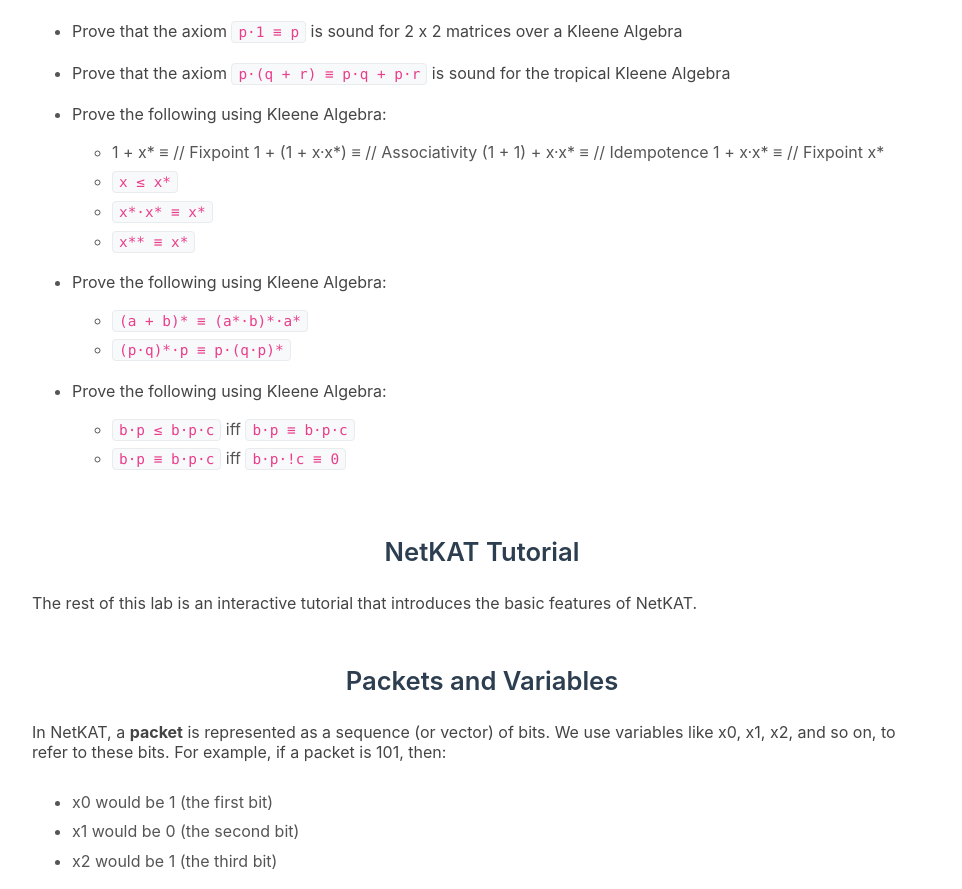
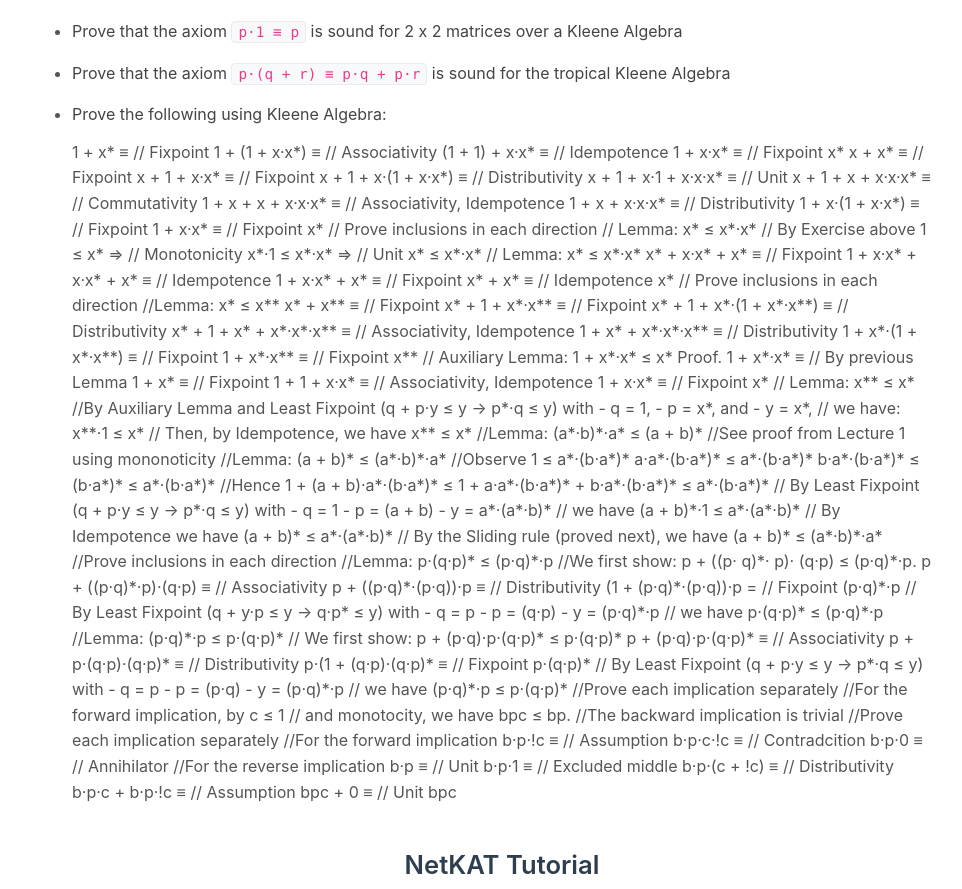
Before and after one commit to netkat-lang/netkat-www, a plain HTML site: page ssft25/lab1.html in a window 1280 px wide. Shown: the part 337-1226 px from the top of the page, without its empty margins (158-1120 px from the left). Drawn offline with Linux system fonts and the light colour scheme.

Commit message:
Solutions

```diff
--- a/ssft25/lab1.html
+++ b/ssft25/lab1.html
@@ -198,8 +198,7 @@
 	<li><p>Prove that the axiom <code>p·1 ≡ p</code> is sound for 2 x 2 matrices over a Kleene Algebra</li>
 	<li><p>Prove that the axiom <code>p·(q + r) ≡ p·q + p·r</code> is sound for the tropical Kleene Algebra</li>
 	<li><p>Prove the following using Kleene Algebra:</p>
-	  <ul>
-	    <li><netkat kleene exercise="1 ≤ x*">
+<netkat kleene exercise="1 ≤ x*">
 1 + x*
 ≡ // Fixpoint
 1 + (1 + x·x*)
@@ -209,25 +208,191 @@
 1 + x·x*
 ≡ // Fixpoint
 x*
-</netkat></li>
-	    <li><code>x ≤ x*</code></li>
-	    <li><code>x*·x* ≡ x*</code></li>
-	    <li><code>x** ≡ x*</code></li>
-	  </ul>
-	</li>
-	<li><p>Prove the following using Kleene Algebra:</p>
-	  <ul>
-	      <li><code>(a + b)* ≡ (a*·b)*·a*</code></li>
-	      <li><code>(p·q)*·p ≡ p·(q·p)*</code></li>
-	  </ul>
-	</li>
-	  <li><p>Prove the following using Kleene Algebra:</p>
-	    <ul>
-	      <li><code>b·p ≤ b·p·c</code> iff <code>b·p ≡ b·p·c</code></li>
-	      <li><code>b·p ≡ b·p·c</code> iff <code>b·p·!c ≡ 0</code></li>
-	    </ul>
-	  </li>
-      </ul>
+</netkat>
+<netkat kleene exercise="x ≤ x*">
+x + x*
+≡ // Fixpoint
+x + 1 + x·x*
+≡ // Fixpoint
+x + 1 + x·(1 + x·x*)
+≡ // Distributivity
+x + 1 + x·1 + x·x·x*
+≡ // Unit
+x + 1 + x + x·x·x*
+≡ // Commutativity
+1 + x + x + x·x·x*
+≡ // Associativity, Idempotence
+1 + x + x·x·x*
+≡ // Distributivity
+1 + x·(1 + x·x*)
+≡ // Fixpoint
+1 + x·x*
+≡ // Fixpoint
+x*
+</netkat>
+
+<netkat kleene exercise="x*·x* ≡ x*">
+// Prove inclusions in each direction
+
+// Lemma: x* ≤ x*·x*
+// By Exercise above
+1 ≤ x*
+=> // Monotonicity
+x*·1 ≤ x*·x*
+=> // Unit
+x* ≤ x*·x*
+
+// Lemma: x* ≤ x*·x*
+x* + x·x* + x*
+≡ // Fixpoint
+1 + x·x* + x·x* + x*
+≡ // Idempotence
+1 + x·x* + x*
+≡ // Fixpoint
+x* + x*
+≡ // Idempotence
+x*
+</netkat>
+
+<netkat kleene exercise="x** ≡ x*">
+// Prove inclusions in each direction
+
+//Lemma: x* ≤ x**
+x* + x**
+≡ // Fixpoint
+x* + 1 + x*·x**
+≡ // Fixpoint
+x* + 1 + x*·(1 + x*·x**)
+≡ // Distributivity
+x* + 1 + x* + x*·x*·x**
+≡ // Associativity, Idempotence
+1 + x* + x*·x*·x**
+≡ // Distributivity
+1 + x*·(1 + x*·x**)
+≡ // Fixpoint
+1 + x*·x**
+≡ // Fixpoint
+x**
+
+// Auxiliary Lemma: 1 + x*·x* ≤ x*
+Proof.
+1 + x*·x*
+≡ // By previous Lemma
+1 + x*
+≡ // Fixpoint
+1 + 1 + x·x*
+≡ // Associativity, Idempotence
+1 + x·x*
+≡ // Fixpoint
+x*
+
+// Lemma: x** ≤ x*
+//By Auxiliary Lemma and Least Fixpoint (q + p·y ≤ y → p*·q ≤ y) with
+- q = 1,
+- p = x*, and
+- y = x*,
+// we have:
+x**·1 ≤ x*
+// Then, by Idempotence, we have
+x** ≤ x*
+</netkat>
+<netkat kleene exercise="(a + b)* ≡ (a*·b)*·a*">
+//Lemma: (a*·b)*·a*  ≤ (a + b)*
+//See proof from Lecture 1 using mononoticity
+
+//Lemma: (a + b)* ≤ (a*·b)*·a*
+//Observe
+1  ≤ a*·(b·a*)*
+a·a*·(b·a*)* ≤ a*·(b·a*)*
+b·a*·(b·a*)* ≤ (b·a*)* ≤ a*·(b·a*)*
+//Hence
+1 + (a + b)·a*·(b·a*)*
+≤ 1 + a·a*·(b·a*)* + b·a*·(b·a*)*
+≤ a*·(b·a*)*
+// By Least Fixpoint (q + p·y ≤ y → p*·q ≤ y) with
+- q = 1
+- p = (a + b)
+- y = a*·(a*·b)*
+// we have
+(a + b)*·1 ≤ a*·(a*·b)*
+// By Idempotence we have
+(a + b)* ≤ a*·(a*·b)*
+// By the Sliding rule (proved next), we have
+(a + b)* ≤ (a*·b)*·a*
+</netkat>
+
+<netkat kleene exercise="(p·q)*·p ≡ p·(q·p)*">
+//Prove inclusions in each direction
+//Lemma: p·(q·p)* ≤ (p·q)*·p
+//We first show: p + ((p· q)*· p)· (q·p) ≤ (p·q)*·p.
+p + ((p·q)*·p)·(q·p)
+≡ // Associativity
+p + ((p·q)*·(p·q))·p
+≡ // Distributivity
+(1 + (p·q)*·(p·q))·p
+= // Fixpoint
+(p·q)*·p
+
+// By Least Fixpoint (q + y·p ≤ y -> q·p* ≤ y) with
+- q = p
+- p = (q·p)
+- y = (p·q)*·p
+// we have
+p·(q·p)* ≤ (p·q)*·p
+
+//Lemma: (p·q)*·p ≤ p·(q·p)*
+// We first show: p + (p·q)·p·(q·p)*  ≤ p·(q·p)*
+p + (p·q)·p·(q·p)*
+≡ // Associativity
+p + p·(q·p)·(q·p)*
+≡ // Distributivity
+p·(1 + (q·p)·(q·p)*
+≡ // Fixpoint
+p·(q·p)*
+
+// By Least Fixpoint (q + p·y ≤ y -> p*·q ≤ y) with
+- q = p
+- p = (p·q)
+- y = (p·q)*·p
+// we have
+(p·q)*·p ≤ p·(q·p)*
+</netkat>
+
+<netkat kleene exercise="b·p ≤ b·p·c iff b·p ≡ b·p·c">
+//Prove each implication separately
+//For the forward implication, by
+c ≤ 1
+// and monotocity, we have
+bpc ≤ bp.
+
+//The backward implication is trivial
+</netkat>
+
+<netkat kleene exercise="b·p ≡ b·p·c</code> iff <code>b·p·!c ≡ 0">
+//Prove each implication separately
+
+//For the forward implication
+b·p·!c
+≡ // Assumption
+b·p·c·!c
+≡ // Contradcition
+b·p·0
+≡ // Annihilator
+
+//For the reverse implication
+b·p
+≡ // Unit
+b·p·1
+≡ // Excluded middle
+b·p·(c + !c)
+≡ // Distributivity
+b·p·c + b·p·!c
+≡ // Assumption
+bpc + 0
+≡ // Unit
+bpc
+</netkat>
+
       <h2>NetKAT Tutorial</h2>
       <p>The rest of this lab is an interactive tutorial that introduces the basic features of NetKAT.</p>
 
```
